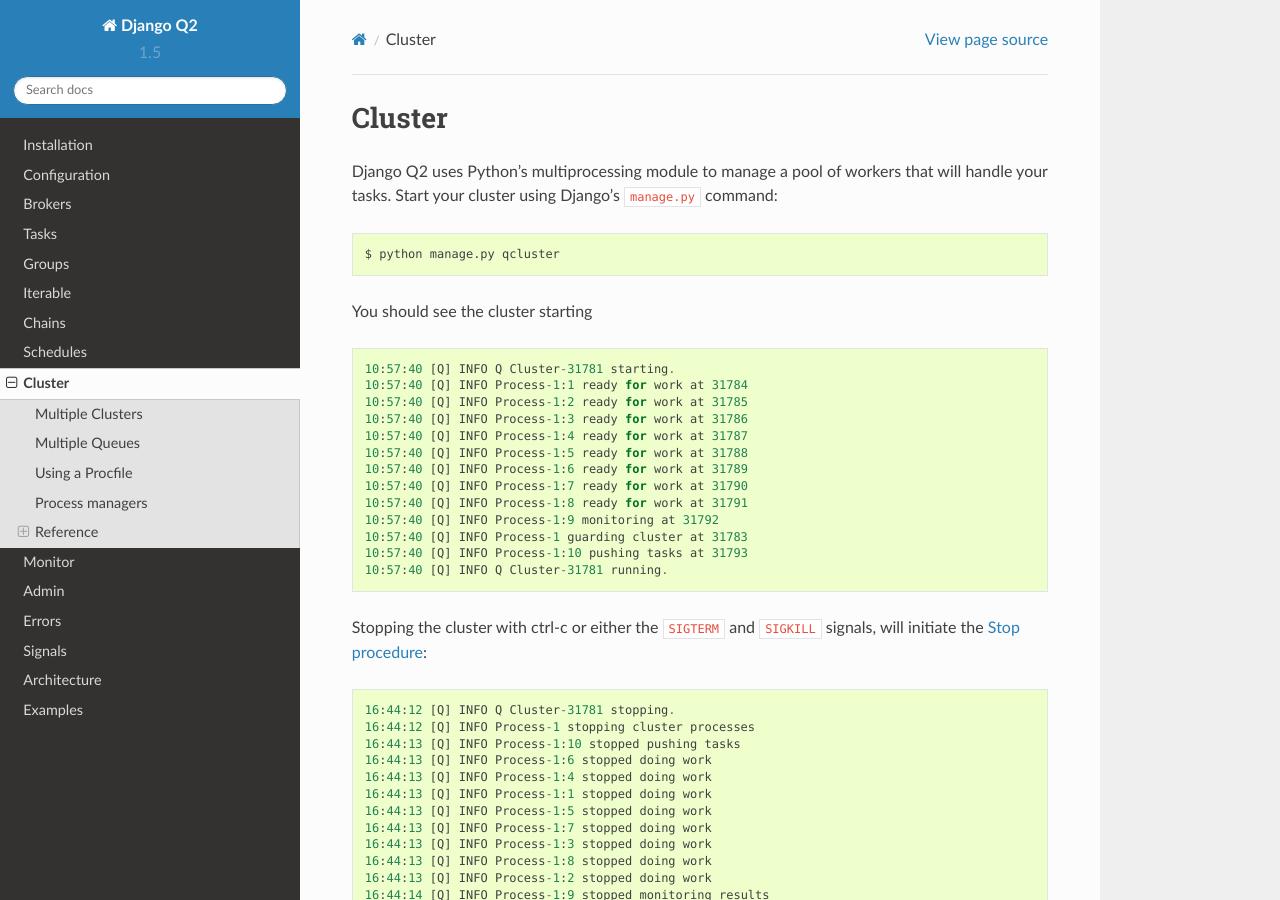
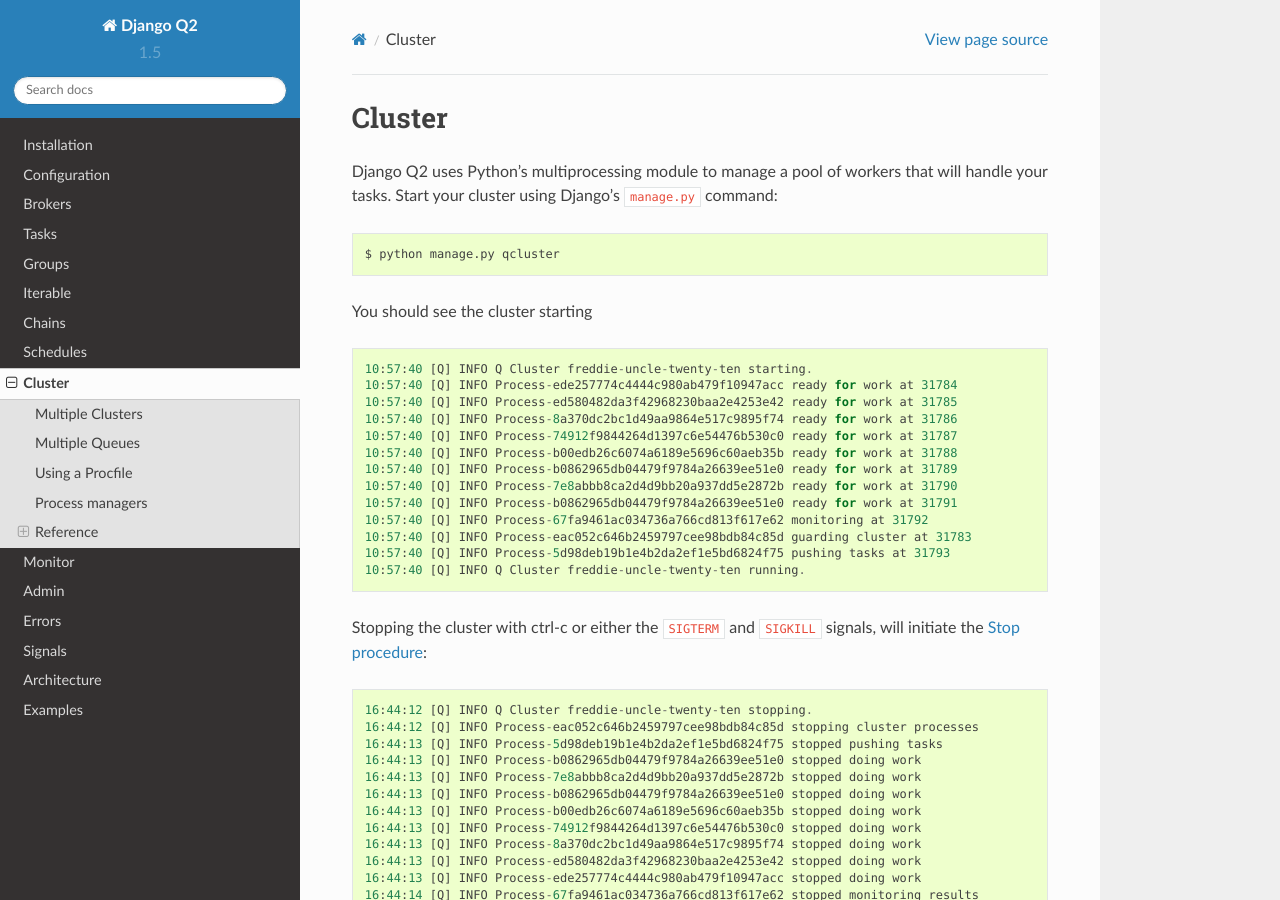
Before and after one commit to Koed00/django-q, a Sphinx documentation site: the page built from docs/cluster.rst, in a window 1280 px wide and 900 px high. Built offline with Sphinx 7.4.7 and the Read the Docs theme 2.0.0, drawn with Linux system fonts in a browser that asks for light colours; some of the changed text lies outside the part shown.

Commit message:
Make processes identifiable with uuid4 (#91)
* make processes identifiable

* update docs

```diff
--- a/docs/cluster.rst
+++ b/docs/cluster.rst
@@ -11,36 +11,36 @@
 
 You should see the cluster starting ::
 
-    10:57:40 [Q] INFO Q Cluster-31781 starting.
-    10:57:40 [Q] INFO Process-1:1 ready for work at 31784
-    10:57:40 [Q] INFO Process-1:2 ready for work at 31785
-    10:57:40 [Q] INFO Process-1:3 ready for work at 31786
-    10:57:40 [Q] INFO Process-1:4 ready for work at 31787
-    10:57:40 [Q] INFO Process-1:5 ready for work at 31788
-    10:57:40 [Q] INFO Process-1:6 ready for work at 31789
-    10:57:40 [Q] INFO Process-1:7 ready for work at 31790
-    10:57:40 [Q] INFO Process-1:8 ready for work at 31791
-    10:57:40 [Q] INFO Process-1:9 monitoring at 31792
-    10:57:40 [Q] INFO Process-1 guarding cluster at 31783
-    10:57:40 [Q] INFO Process-1:10 pushing tasks at 31793
-    10:57:40 [Q] INFO Q Cluster-31781 running.
+    10:57:40 [Q] INFO Q Cluster freddie-uncle-twenty-ten starting.
+    10:57:40 [Q] INFO Process-ede257774c4444c980ab479f10947acc ready for work at 31784
+    10:57:40 [Q] INFO Process-ed580482da3f42968230baa2e4253e42 ready for work at 31785
+    10:57:40 [Q] INFO Process-8a370dc2bc1d49aa9864e517c9895f74 ready for work at 31786
+    10:57:40 [Q] INFO Process-74912f9844264d1397c6e54476b530c0 ready for work at 31787
+    10:57:40 [Q] INFO Process-b00edb26c6074a6189e5696c60aeb35b ready for work at 31788
+    10:57:40 [Q] INFO Process-b0862965db04479f9784a26639ee51e0 ready for work at 31789
+    10:57:40 [Q] INFO Process-7e8abbb8ca2d4d9bb20a937dd5e2872b ready for work at 31790
+    10:57:40 [Q] INFO Process-b0862965db04479f9784a26639ee51e0 ready for work at 31791
+    10:57:40 [Q] INFO Process-67fa9461ac034736a766cd813f617e62 monitoring at 31792
+    10:57:40 [Q] INFO Process-eac052c646b2459797cee98bdb84c85d guarding cluster at 31783
+    10:57:40 [Q] INFO Process-5d98deb19b1e4b2da2ef1e5bd6824f75 pushing tasks at 31793
+    10:57:40 [Q] INFO Q Cluster freddie-uncle-twenty-ten running.
 
 
 Stopping the cluster with ctrl-c or either the ``SIGTERM`` and ``SIGKILL`` signals, will initiate the :ref:`stop_procedure`::
 
-    16:44:12 [Q] INFO Q Cluster-31781 stopping.
-    16:44:12 [Q] INFO Process-1 stopping cluster processes
-    16:44:13 [Q] INFO Process-1:10 stopped pushing tasks
-    16:44:13 [Q] INFO Process-1:6 stopped doing work
-    16:44:13 [Q] INFO Process-1:4 stopped doing work
-    16:44:13 [Q] INFO Process-1:1 stopped doing work
-    16:44:13 [Q] INFO Process-1:5 stopped doing work
-    16:44:13 [Q] INFO Process-1:7 stopped doing work
-    16:44:13 [Q] INFO Process-1:3 stopped doing work
-    16:44:13 [Q] INFO Process-1:8 stopped doing work
-    16:44:13 [Q] INFO Process-1:2 stopped doing work
-    16:44:14 [Q] INFO Process-1:9 stopped monitoring results
-    16:44:15 [Q] INFO Q Cluster-31781 has stopped.
+    16:44:12 [Q] INFO Q Cluster freddie-uncle-twenty-ten stopping.
+    16:44:12 [Q] INFO Process-eac052c646b2459797cee98bdb84c85d stopping cluster processes
+    16:44:13 [Q] INFO Process-5d98deb19b1e4b2da2ef1e5bd6824f75 stopped pushing tasks
+    16:44:13 [Q] INFO Process-b0862965db04479f9784a26639ee51e0 stopped doing work
+    16:44:13 [Q] INFO Process-7e8abbb8ca2d4d9bb20a937dd5e2872b stopped doing work
+    16:44:13 [Q] INFO Process-b0862965db04479f9784a26639ee51e0 stopped doing work
+    16:44:13 [Q] INFO Process-b00edb26c6074a6189e5696c60aeb35b stopped doing work
+    16:44:13 [Q] INFO Process-74912f9844264d1397c6e54476b530c0 stopped doing work
+    16:44:13 [Q] INFO Process-8a370dc2bc1d49aa9864e517c9895f74 stopped doing work
+    16:44:13 [Q] INFO Process-ed580482da3f42968230baa2e4253e42 stopped doing work
+    16:44:13 [Q] INFO Process-ede257774c4444c980ab479f10947acc stopped doing work
+    16:44:14 [Q] INFO Process-67fa9461ac034736a766cd813f617e62 stopped monitoring results
+    16:44:15 [Q] INFO Q Cluster freddie-uncle-twenty-ten has stopped.
 
 The number of workers, optional timeouts, recycles and cpu_affinity can be controlled via the :doc:`configure` settings.
 
```
Also changed, not shown: 1 other file.
